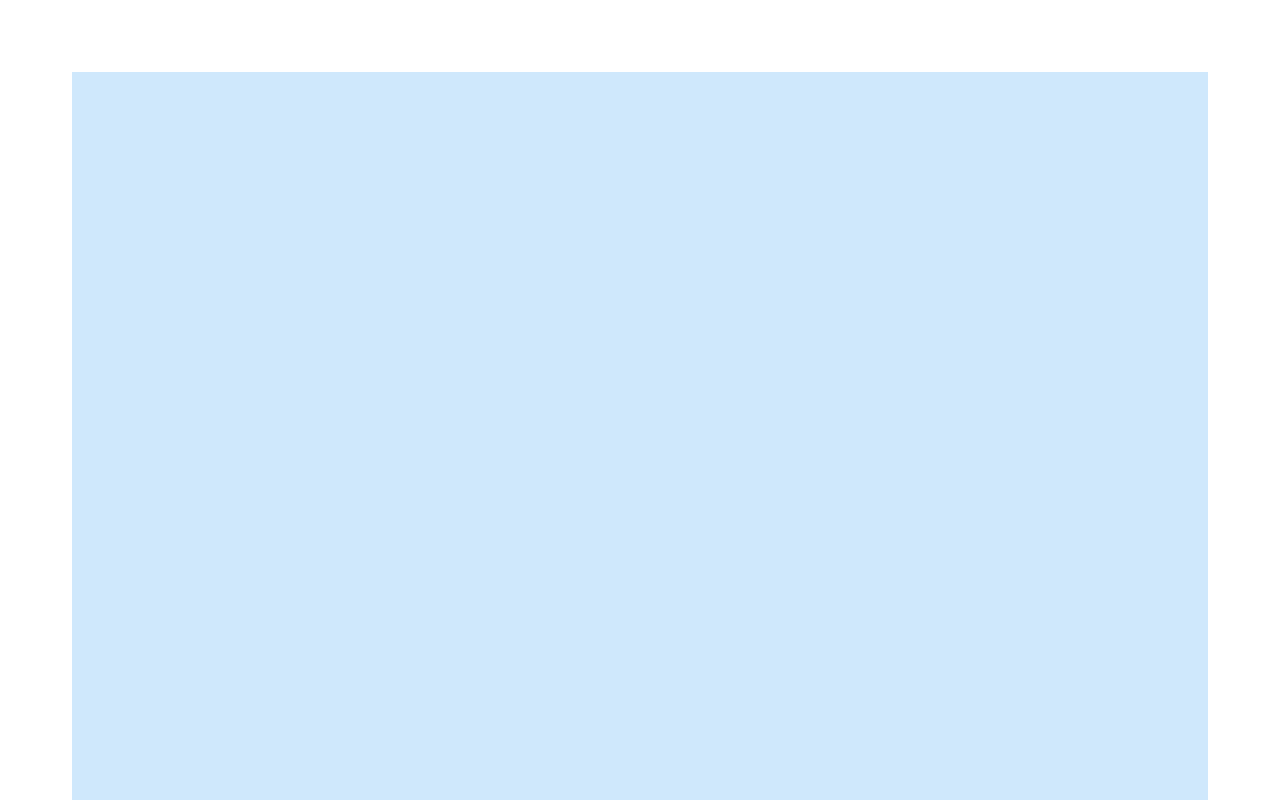
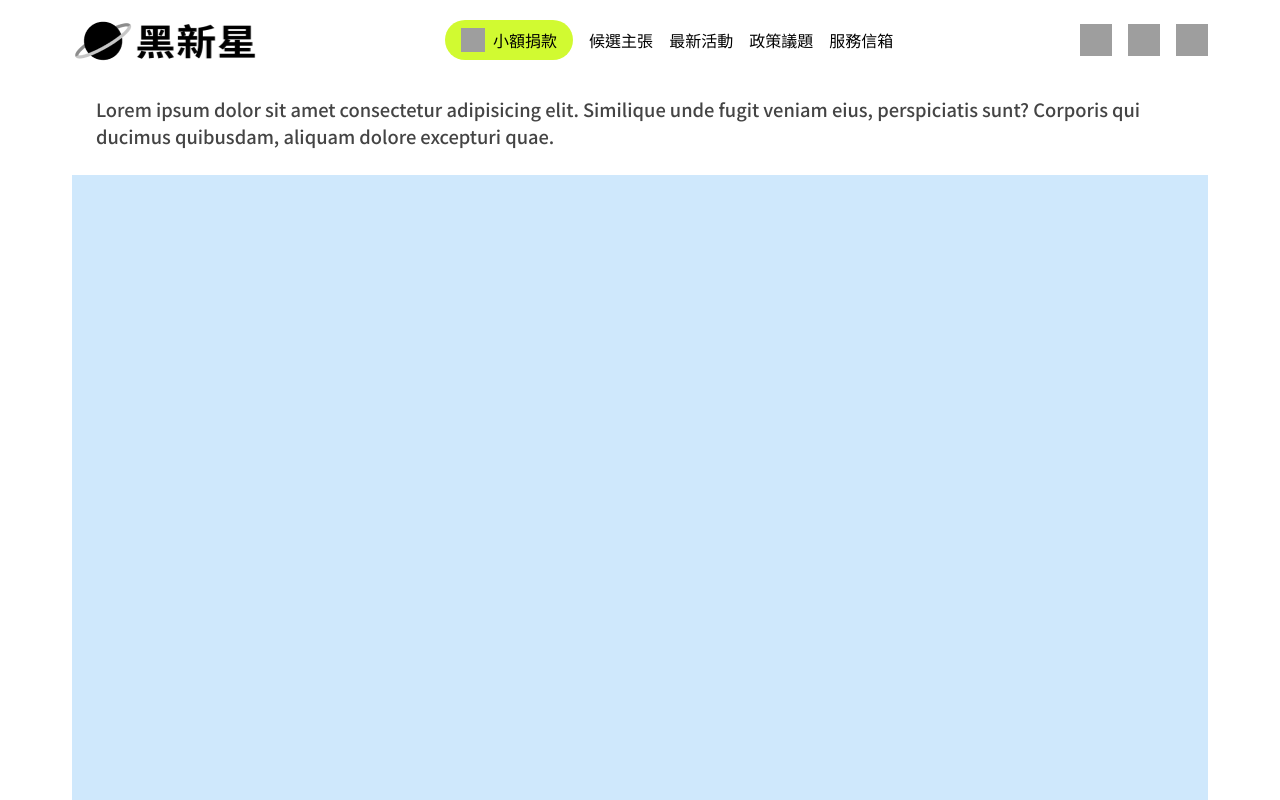
Before and after one commit to Aya-X/f2e2023-m1-react, a React (Vite) app: page / in a window 1280 px wide. Shown: the top 800 px of the page. Built offline with nearby package versions, Linux system fonts and the light colour scheme; grey boxes are pictures that could not be loaded.

Commit message:
feat: Add Navbar component

```diff
--- a/src/App.tsx
+++ b/src/App.tsx
@@ -5,8 +5,11 @@ import Container from '@mui/material/Container';
 import Box from '@mui/material/Box';
 
 import Toolbar from '@mui/material/Toolbar';
+import Typography from '@mui/material/Typography';
+
 import Fab from '@mui/material/Fab';
 
+import Navbar from './components/Navbar';
 import ScrollTop from './components/ScrollTop';
 
 declare module '@mui/material/styles' {
@@ -168,9 +171,19 @@ function App(): JSX.Element {
       {/* <CssBaseline /> */}
       {inputGlobalStyles}
 
+      <Navbar />
 
       <Container sx={{ maxWidth: '1184px' }} maxWidth={false}>
+        <Box component="main" sx={{ p: 3 }}>
           <Toolbar id="back-to-top-anchor" />
+
+          <Typography>
+            Lorem ipsum dolor sit amet consectetur adipisicing elit. Similique
+            unde fugit veniam eius, perspiciatis sunt? Corporis qui ducimus
+            quibusdam, aliquam dolore excepturi quae.
+          </Typography>
+        </Box>
+
         <Box sx={{ bgcolor: '#cfe8fc', height: '100vh' }} />
       </Container>
 
--- /dev/null
+++ b/src/components/Navbar.tsx
@@ -0,0 +1,279 @@
+import { useState } from 'react';
+
+import Container from '@mui/material/Container';
+import AppBar from '@mui/material/AppBar';
+import Box from '@mui/material/Box';
+import Divider from '@mui/material/Divider';
+import Drawer from '@mui/material/Drawer';
+import IconButton from '@mui/material/IconButton';
+import List from '@mui/material/List';
+import ListItem from '@mui/material/ListItem';
+import ListItemButton from '@mui/material/ListItemButton';
+import ListItemText from '@mui/material/ListItemText';
+import Toolbar from '@mui/material/Toolbar';
+import Button from '@mui/material/Button';
+import Typography from '@mui/material/Typography';
+
+import useScrollTrigger from '@mui/material/useScrollTrigger';
+
+import LinkNavLogo from './LinkNavLogo';
+import PrimaryButton from './PrimaryButton';
+import ImgIcon from './ImgIcon';
+
+import ImgMenu from '../assets/Icon-List.svg';
+import ImgFB from '../assets/Icon-FacebookLogo.svg';
+import ImgIG from '../assets/Icon-InstagramLogo.svg';
+import ImgYT from '../assets/Icon-YoutubeLogo.svg';
+import ImgHandCoins from '../assets/Icon-HandCoins.svg';
+
+const drawerWidth = '60%';
+
+const navItems = [
+  { title: '候選主張', href: '#claims' },
+  { title: '最新活動', href: '#events' },
+  { title: '政策議題', href: '#issues' },
+  { title: '服務信箱', href: '#service' },
+];
+// end of navItems[{title, href}]
+
+const iconItems = [
+  {
+    element: <ImgIcon src={ImgFB} alt="FB" />,
+    title: 'Facebook',
+    href: 'https://www.facebook.com/hexschool/',
+    index: 0,
+  },
+  {
+    element: <ImgIcon src={ImgIG} alt="IG" />,
+    title: 'Instagram',
+    href: 'https://www.instagram.com/hexschool/',
+    index: 1,
+  },
+  {
+    element: <ImgIcon src={ImgYT} alt="YT" />,
+    title: 'YouTube',
+    href: 'https://www.youtube.com/channel/UC-b2nGm0xLzic38Byti0VjA/about/',
+    index: 2,
+  },
+];
+// end of iconItems[{element, title, href, index}]
+
+export default function Navbar() {
+  const [mobileOpen, setMobileOpen] = useState(false);
+
+  const handleDrawerToggle = () => {
+    setMobileOpen((prevState) => !prevState);
+  };
+
+  const drawer = (
+    <Box
+      onClick={handleDrawerToggle}
+      sx={{
+        padding: '2rem 1rem',
+        display: 'flex',
+        flexDirection: 'column',
+        gap: '2rem',
+        textAlign: 'center',
+      }}
+    >
+      <LinkNavLogo />
+
+      <Box sx={{ textAlign: 'left' }}>
+        <PrimaryButton size="small">
+          <ImgIcon src={ImgHandCoins} alt="MENU" isSmall />
+          <Typography
+            sx={{
+              fontSize: '1rem',
+            }}
+          >
+            小額捐款
+          </Typography>
+        </PrimaryButton>
+
+        <List
+          sx={{
+            display: 'flex',
+            flexDirection: 'column',
+            gap: '1rem',
+            p: 0,
+            my: '1rem',
+          }}
+        >
+          {navItems.map((item) => (
+            <ListItem key={item.title} disablePadding>
+              <ListItemButton sx={{ p: 0 }}>
+                <ListItemText primary={item.title} />
+              </ListItemButton>
+            </ListItem>
+          ))}
+        </List>
+
+        <Divider />
+
+        <List
+          sx={{
+            display: 'flex',
+            flexDirection: 'column',
+            gap: '1rem',
+            p: 0,
+            my: '1rem',
+          }}
+        >
+          {iconItems.map((item) => (
+            <ListItem key={item.href} disablePadding>
+              <Button
+                key={item.index}
+                href={item.href}
+                target="_blank"
+                rel="noreferrer"
+                sx={{
+                  p: 0,
+                  m: 0,
+                  minWidth: 'fit-content',
+                  color: 'gray6.main',
+                }}
+              >
+                {item.element}
+
+                <Typography
+                  sx={{
+                    ml: '0.25rem',
+                    fontSize: '1rem',
+                  }}
+                >
+                  {item.title}
+                </Typography>
+              </Button>
+            </ListItem>
+          ))}
+        </List>
+      </Box>
+    </Box>
+  );
+  // end of drawer
+
+  const trigger = useScrollTrigger({
+    disableHysteresis: true,
+    threshold: 0,
+  });
+
+  return (
+    <Box sx={{ display: 'flex' }}>
+      <AppBar
+        id="nav"
+        component="nav"
+        elevation={trigger ? 4 : 0}
+        sx={{
+          bgcolor: 'gray1.main',
+          color: 'gray5.main',
+
+          '& .MuiToolbar-root': {
+            height: '80px',
+          },
+        }}
+      >
+        <Container sx={{ maxWidth: '1184px' }} maxWidth={false} disableGutters>
+          <Toolbar sx={{ justifyContent: 'space-between' }}>
+            <LinkNavLogo />
+
+            <IconButton
+              color="inherit"
+              aria-label="open drawer"
+              edge="start"
+              onClick={handleDrawerToggle}
+              sx={{
+                display: { sm: 'none' },
+                mr: 2,
+                p: 0,
+                color: 'transparent',
+                backgroundColor: 'transparent',
+              }}
+            >
+              <ImgIcon src={ImgMenu} alt="MENU" />
+            </IconButton>
+
+            <Box
+              sx={{
+                display: { xs: 'none', sm: 'inline-flex' },
+                gap: 2,
+              }}
+            >
+              <PrimaryButton size="small">
+                <ImgIcon src={ImgHandCoins} alt="MENU" isSmall />
+                <Typography
+                  sx={{
+                    display: { xs: 'none', md: 'inline-flex' },
+                    fontSize: '1rem',
+                  }}
+                >
+                  小額捐款
+                </Typography>
+              </PrimaryButton>
+
+              {navItems.map((item) => (
+                <Button
+                  key={item.title}
+                  href={item.href}
+                  sx={{
+                    p: 0,
+                    color: 'gray6.main',
+
+                    '@media (min-width: 600px)': {
+                      display: 'none',
+                    },
+
+                    '@media (min-width: 640px)': {
+                      display: 'inline-flex',
+                    },
+                  }}
+                >
+                  {item.title}
+                </Button>
+              ))}
+            </Box>
+
+            <Box sx={{ display: { xs: 'none', md: 'inline-flex' }, gap: 2 }}>
+              {iconItems.map((item) => (
+                <Button
+                  key={item.index}
+                  href={item.href}
+                  target="_blank"
+                  rel="noreferrer"
+                  sx={{ p: 0, m: 0, minWidth: 'fit-content' }}
+                >
+                  {item.element}
+                </Button>
+              ))}
+            </Box>
+          </Toolbar>
+        </Container>
+      </AppBar>
+
+      <nav>
+        <Drawer
+          anchor="right"
+          // container={container}
+          variant="temporary"
+          open={mobileOpen}
+          onClose={handleDrawerToggle}
+          ModalProps={{
+            // Better open performance on mobile.
+            keepMounted: true,
+          }}
+          sx={{
+            display: { xs: 'block', sm: 'none' },
+            background: 'rgba(255, 255, 255, 0.30)',
+            backdropFilter: 'blur(4px)',
+
+            '& .MuiDrawer-paper': {
+              boxSizing: 'border-box',
+              width: drawerWidth,
+            },
+          }}
+        >
+          {drawer}
+        </Drawer>
+      </nav>
+    </Box>
+  );
+}
```
